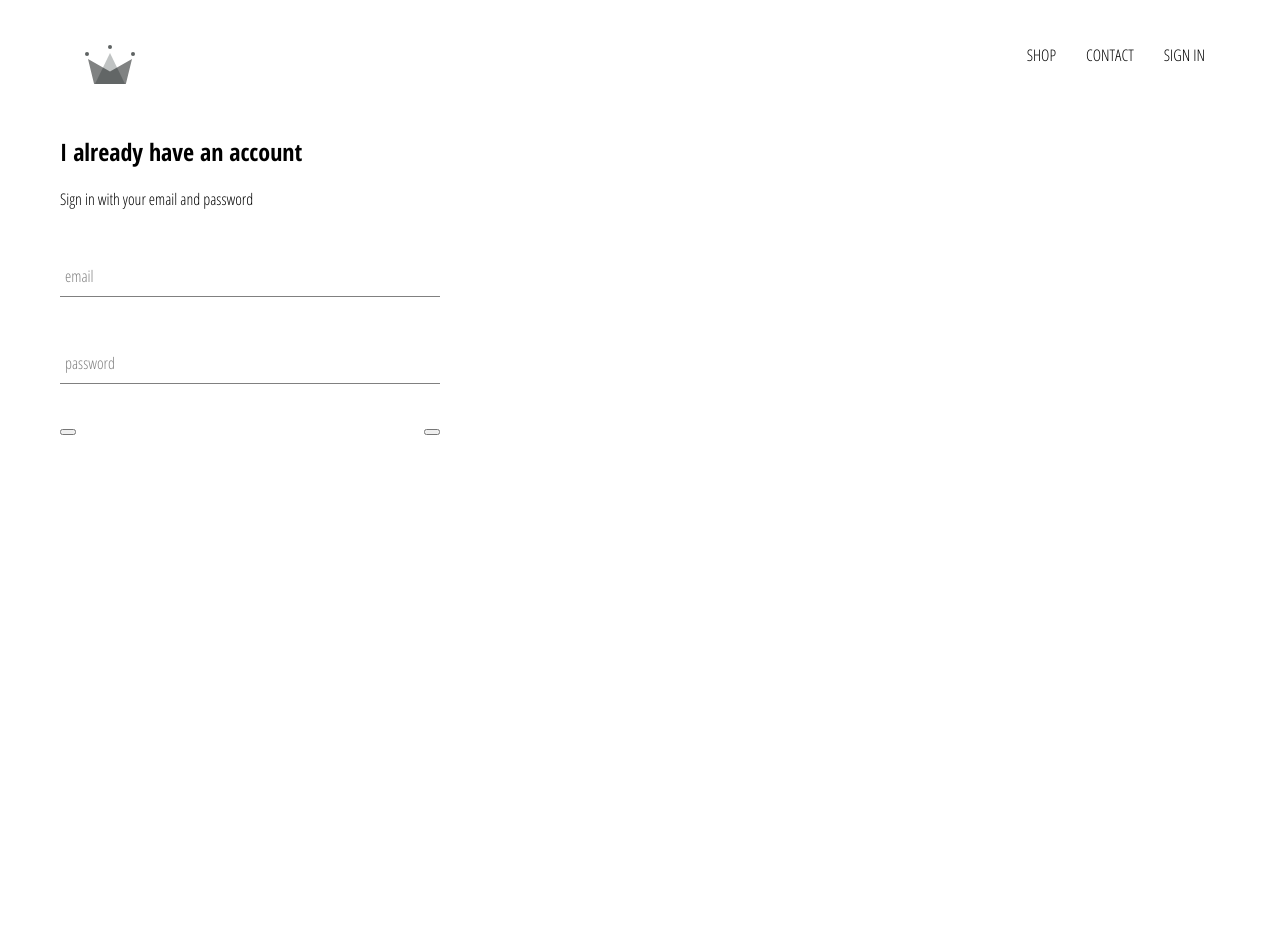
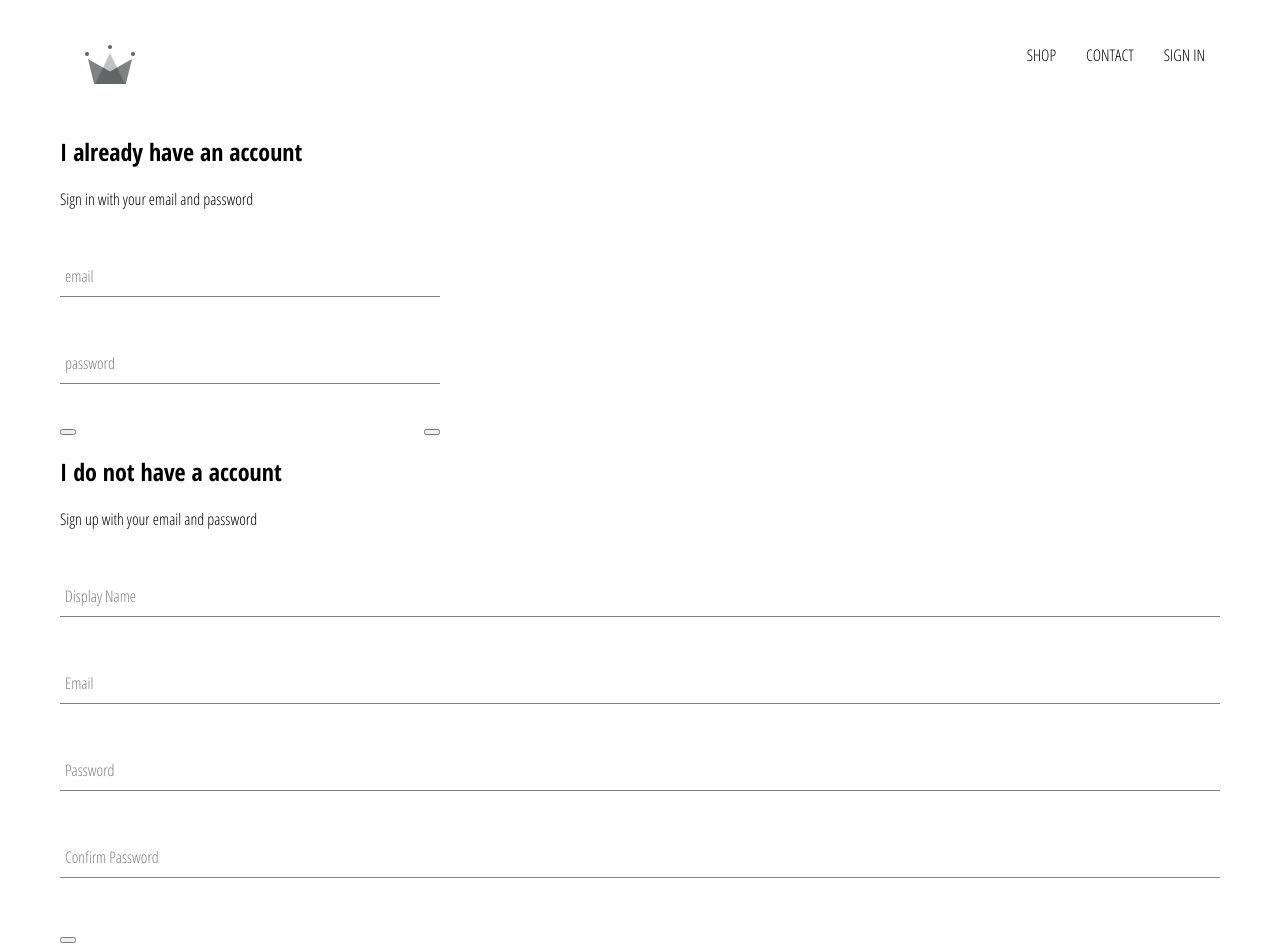
Before and after one commit to pratap2803/crwn-clothing, a React (Create React App) app: page /signin in a window 1280 px wide. Shown: the top 952 px of the page. Before the commit the page ends 800 px from the top, so only its background shows below. Built offline with nearby package versions, Linux system fonts and the light colour scheme; no server answers.

Commit message:
implemented firebase utils, included ability to store authenticated users into our firebase database

```diff
--- a/src/App.js
+++ b/src/App.js
@@ -5,7 +5,7 @@
 import ShopPage from './pages/shop/shop.component';
 import SignInAndSignUpPage from './pages/sign-in-sign-up/sign-in-sign-up.componenet';
 import Header from './components/header/header.component.jsx';
-import { auth } from './components/firebase/firebase.utils';
+import { auth , createUserProfileDocument} from './firebase/firebase.utils';
 
 
 class App extends React.Component {
@@ -20,10 +20,23 @@
   unsubscribeFromAuth = null;
 
   componentDidMount() {
-    this.unsubscribeFromAuth =  auth.onAuthStateChanged( user => {
-      this.setState({ currentUser : user});
+    this.unsubscribeFromAuth =  auth.onAuthStateChanged( async userAuth => {
+      if(userAuth) {
+        const userRef = await createUserProfileDocument(userAuth);
 
-      console.log(user);
+        userRef.onSnapshot(snapShot => {
+          this.setState({
+            currentUser : {
+              id: snapShot.id,
+              ...snapShot.data()
+            }
+          }, ()=> {
+            console.log(this.state);
+          })
+        })
+      }
+
+      this.setState({ currentUser: userAuth});
     })
   }
 
--- a/src/components/header/header.component.jsx
+++ b/src/components/header/header.component.jsx
@@ -2,7 +2,7 @@
 
 import { Link } from 'react-router-dom';
 
-import { auth } from '../firebase/firebase.utils';
+import { auth } from '../../firebase/firebase.utils.js';
 
 import { ReactComponent as Logo } from '../../assets/crown.svg';
 
--- a/src/components/sign-in/sign-in.component.jsx
+++ b/src/components/sign-in/sign-in.component.jsx
@@ -3,7 +3,7 @@
 import FormInput from '../form-input/form-input.component';
 import CustomButton from '../custom-button/custom-button.component';
 
-import { signInWithGoogle } from '../firebase/firebase.utils'
+import { signInWithGoogle } from '../../firebase/firebase.utils'
 
 import './sign-in.styles.scss';
 
--- /dev/null
+++ b/src/components/sign-up/sign-up.component.jsx
@@ -0,0 +1,101 @@
+import React from 'react';
+
+import FormInput from '../form-input/form-input.component';
+import CustomButton from '../custom-button/custom-button.component';
+
+import { auth, createUserProfileDocument } from '../../firebase/firebase.utils';
+
+class SignUp extends React.Component {
+    constructor(){
+        super();
+
+        this.state = {
+            displayName: '',
+            email: '',
+            password: '',
+            confirmPassword: ''
+        }
+    }
+
+    handleSubmit = async event => {
+        event.preventDefault();
+
+        const { displayName, email, password, confirmPassword} = this.state;
+
+        if(password !== confirmPassword){
+            alert("passwords don't match");
+            return ;
+        }
+
+        try{
+            const { user } = await auth.createUserWithEmailAndPassword(
+                email,
+                password
+            );
+
+            await createUserProfileDocument(user, {displayName});
+            this.setState({
+                displayName: '',
+                email: '',
+                password: '',
+                confirmPassword: ''
+            })
+        }catch(error){
+            console.error(error);
+        }
+    }
+
+    handleChange = event => {
+        const {name, value} = event.target;
+        this.setState({ [name]: value})
+    }
+    render() {
+        const { displayName, email, password, confirmPassword} = this.state;
+
+        return(
+            <div className="sugn-up">
+                <h2 className="title">I do not have a account</h2>
+                <span>Sign up with your email and password</span>
+                <form className="sign-up-form" onSubmit={this.handleSubmit}>
+                    <FormInput
+                    type='text'
+                    name='displayName'
+                    value={displayName}
+                    onChange={this.handleChange}
+                    label='Display Name'
+                    required
+                    />
+                    <FormInput
+                    type='email'
+                    name='email'
+                    value={email}
+                    onChange={this.handleChange}
+                    label='Email'
+                    required
+                    />
+                    <FormInput
+                    type='password'
+                    name='password'
+                    value={password}
+                    onChange={this.handleChange}
+                    label='Password'
+                    required
+                    />
+                    <FormInput
+                    type='password'
+                    name='confirmPassword'
+                    value={confirmPassword}
+                    onChange={this.handleChange}
+                    label='Confirm Password'
+                    required
+                    />
+                    <CustomButton type='submit'>
+                        SIGN UP
+                    </CustomButton>
+                </form>
+            </div>
+        )
+    }
+}
+
+export default SignUp;
--- /dev/null
+++ b/src/components/sign-up/sign-up.styles.scss
@@ -0,0 +1,9 @@
+.sign-up {
+    display: flex;
+    flex-direction: column;
+    width: 380px;
+
+    .title {
+      margin: 10px 0;
+    }
+  }
--- a/src/components/firebase/firebase.utils.js
+++ b/src/firebase/firebase.utils.js
@@ -12,6 +12,31 @@
     measurementId: "G-FXZ8KV7TQC"
   };
 
+  export const createUserProfileDocument = async (userAuth) => {
+    if(!userAuth) return ;
+
+    const userRef = firestore.doc(`users/${userAuth.uid}`);
+
+    const snapShot = await userRef.get();
+
+    if(!snapShot.exists) {
+      const { displayName, email} = userAuth;
+      const createdAt = new Date();
+
+      try {
+        await userRef.set({
+          displayName,
+          email,
+          createdAt
+        })
+      }catch (error) {
+        console.log('error creating user' , error.message);
+      }
+    }
+
+    return userRef;
+  };
+
   firebase.initializeApp(config);
 
   export const auth = firebase.auth();
--- a/src/pages/sign-in-sign-up/sign-in-sign-up.componenet.jsx
+++ b/src/pages/sign-in-sign-up/sign-in-sign-up.componenet.jsx
@@ -1,12 +1,14 @@
 import React from 'react';
 
 import SignIn from '../../components/sign-in/sign-in.component.jsx';
+import SignUp from '../../components/sign-up/sign-up.component';
 
 import './sign-in-sign-up.styles.scss';
 
 const SignInAndSignUpPage = () => (
     <div className="sign-in-sign-up">
         <SignIn />
+        <SignUp />
     </div>
 )
 
--- a/src/pages/sign-in-sign-up/sign-in-sign-up.styles.scss
+++ b/src/pages/sign-in-sign-up/sign-in-sign-up.styles.scss
@@ -0,0 +1,6 @@
+.sign-in-and-sign-up {
+    width: 850px;
+    display: flex;
+    justify-content: space-between;
+    margin: 30px auto;
+  }
```
